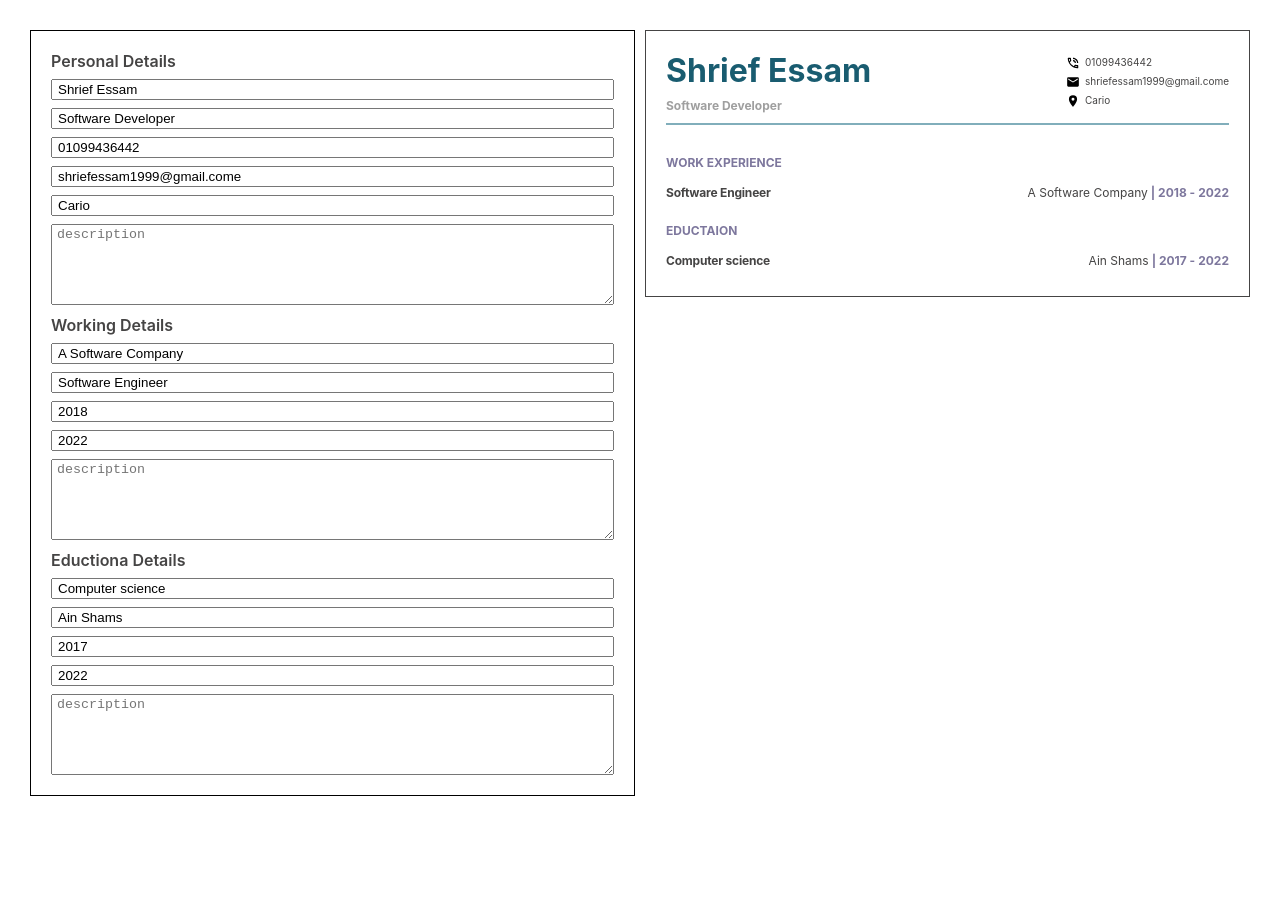
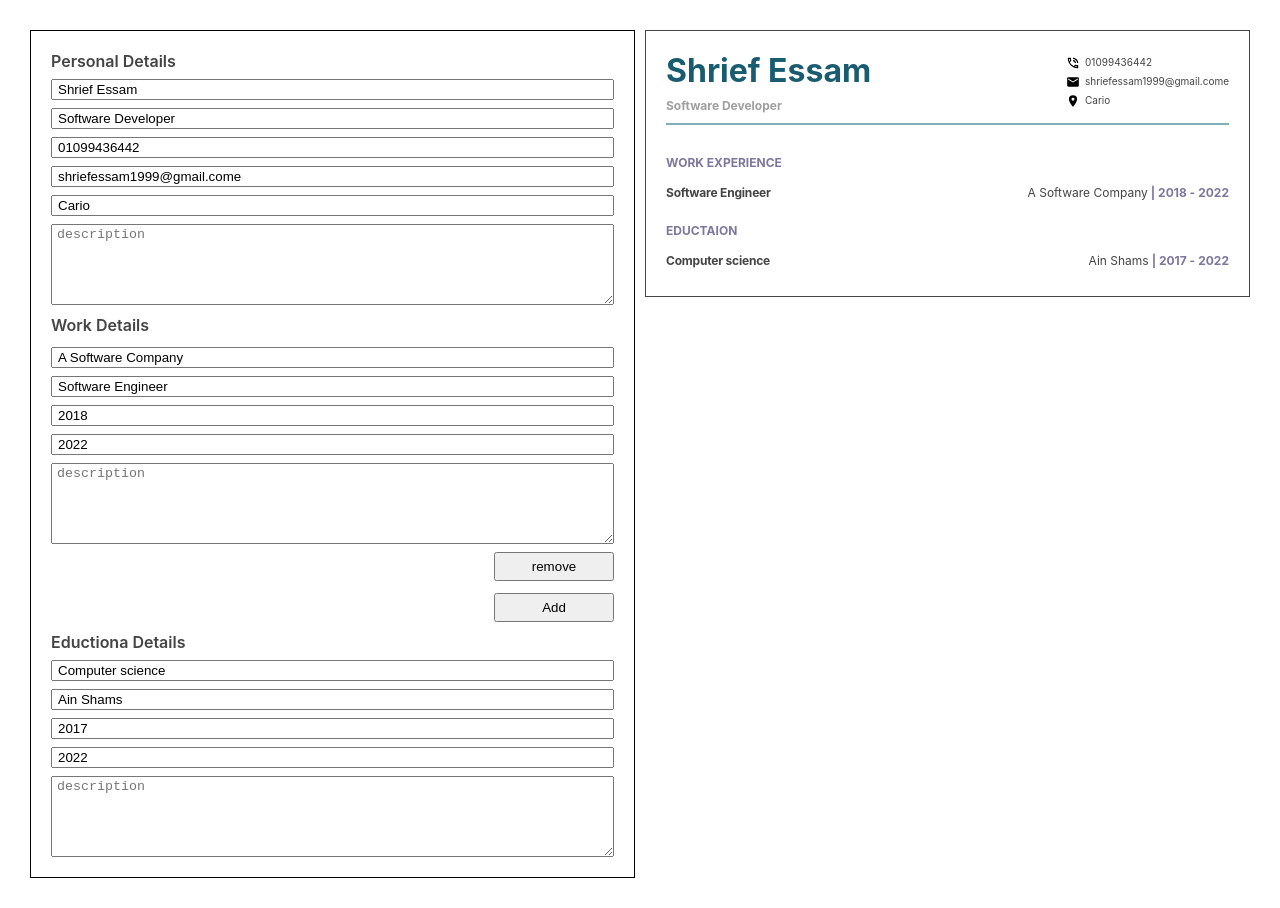
Before and after one commit to Shrief88/CvCreator, a React (Vite) app: page / in a window 1280 px wide. Before the commit the page ends 826 px from the top, so only its background shows below. Built offline with nearby package versions, Linux system fonts and the light colour scheme.

Commit message:
allow to add more than one work experience

```diff
--- a/src/App.jsx
+++ b/src/App.jsx
@@ -2,7 +2,7 @@ import React, { Component } from "react";
 import './App.css'
 import PersonalForm from './components/PersonalForm'
 import OutputForm from "./components/OutputForm";
-import WorkingForm from "./components/WorkingForm";
+import WorkForm from "./components/WorkForm";
 import EductionaForm from "./components/EductionForm";
 
 
@@ -20,13 +20,14 @@ class App extends Component{
       description:""
     },
 
-    workingData : {
+    workData : [{
+      id:1,
       company:"A Software Company",
       position:"Software Engineer",
       startDate:"2018",
       endDate:"2022",
       description:""
-    },
+    }],
 
     educationData : {
       degree:"Computer science",
@@ -38,12 +39,14 @@ class App extends Component{
   };
 
   this.updatePersonalData = this.updatePersonalData.bind(this)
-  this.updateWorkingData = this.updateWorkingData.bind(this)
+  this.updateworkData = this.updateworkData.bind(this)
+  this.addworkData = this.addworkData.bind(this)
   this.updateEductionaData = this.updateEductionaData.bind(this)
+  this.removeWorkData = this.removeWorkData.bind(this)
 
   }
 
-  updatePersonalData (event){
+  updatePersonalData(event){
     const name = event.target.name;
     const value = event.target.value;
     this.setState(prevState=>({
@@ -54,15 +57,29 @@ class App extends Component{
     }));
   }
 
-  updateWorkingData(event){
+  addworkData(){
+    const newObject = {name:"",job:"",phone:"",email:"",state:"",description:"",id:this.state.workData.length+1};
+    this.setState(prevState=>({
+      workData : [...prevState.workData,newObject]
+    }))
+  }
+
+  removeWorkData(event){
+    const id = event.target.parentElement.id;
+    this.setState(prevState=>({
+      workData:prevState.workData.filter(item=>item.id != id)
+    }))
+  }
+
+  updateworkData(event){
     const name = event.target.name;
     const value = event.target.value;
+    const id = event.target.parentElement.id;
     this.setState(prevState=>({
-      workingData:{
-        ...prevState.workingData,
-        [name]: value,
-      }
-    }));
+      workData: prevState.workData.map(item=>{
+        return item.id == id ? {...item,[name]:value} : item;
+      })
+    }))
   }
 
   updateEductionaData(event){
@@ -82,11 +99,18 @@ class App extends Component{
       <div className="App">
         <div className='form-input'>
           <PersonalForm handleInput={this.updatePersonalData} formData={this.state.personalData}/>
-          <WorkingForm handleInput={this.updateWorkingData} formData={this.state.workingData}/>
+
+          <WorkForm
+            deleteItem={this.removeWorkData}
+            handleInput={this.updateworkData}
+            formData={this.state.workData}
+            addItem={this.addworkData}
+          />
+
           <EductionaForm handleInput={this.updateEductionaData} formData={this.state.educationData}/>
         </div>
         <div>
-          <OutputForm personalData={this.state.personalData} workingData={this.state.workingData}
+          <OutputForm personalData={this.state.personalData} workData={this.state.workData}
           educationData={this.state.educationData}/>
         </div>
 
--- a/src/components/EductionForm.jsx
+++ b/src/components/EductionForm.jsx
@@ -7,7 +7,7 @@ class EductionaForm extends Component{
     render() {
         const formData = this.props.formData;
         return (
-          <form>
+          <div className="section-form">
             <p className="section-input">Eductiona Details</p>
             <input placeholder="degree" type="text" name="degree" onChange={this.props.handleInput}
             value={formData.degree}/>
@@ -18,7 +18,7 @@ class EductionaForm extends Component{
             <input type="text" placeholder="end date" name="endDate" onChange={this.props.handleInput}
             value={formData.endDate}/>
             <textarea placeholder="description" name="description" cols="10" rows="5" onChange={this.props.handleInput} value={formData.description} />
-          </form>
+          </div>
         );
     }
 }
--- a/src/components/Form.css
+++ b/src/components/Form.css
@@ -1,14 +1,3 @@
-form{
-    display: flex;
-    flex-direction: column;
-    gap: 8px;
-}
-
-.buttons{
-    display: flex;
-    gap: 10px;
-    justify-content: end;
-}
 
 input,textarea{
     padding-left: 5px;
@@ -18,3 +7,21 @@ input,textarea{
     font-size: 16px;
     font-weight: 600;
 }
+
+.section-form{
+    display: flex;
+    flex-direction: column;
+    gap: 8px;
+}
+
+button{
+    padding: 5px 20px;
+    width: 120px;
+    margin-left: auto;
+}
+
+.work-input{
+    display: flex;
+    flex-direction: column;
+    gap: 12px;
+}
--- a/src/components/OutputForm.jsx
+++ b/src/components/OutputForm.jsx
@@ -1,58 +1,41 @@
 import React, { Component } from "react";
 import './OutputForm.css'
+import OutputPersonal from "./OutputPersonal";
 
 
 class OutputForm extends Component{
+
     render(){
         const personalData = this.props.personalData;
-        const workingData = this.props.workingData;
+        const workData = this.props.workData;
         const educationData = this.props.educationData;
+
+        const workOutput = workData.map(item=>
+            <div key={item.id}>
+                <div className="section-info">
+                <p className="work-position">{item.position}</p>
+                <div>
+                    <p>{item.company}</p>
+                    {item.startDate && <p className="date">| {item.startDate} -</p>}
+                    {item.endDate && <p className="date">{item.endDate}</p>}
+                </div>
+                </div>
+                <p className="description">{item.description}</p>
+            </div>
+        )
+
+
         return(
             <div className="output">
-                <div className="personal-info">
-                    <div>
-                        <p className="name">{personalData.name}</p>
-                        <p className="job">{personalData.job}</p>
-                    </div>
-                    <div className="contact">
-                        {personalData.phone &&
-                        <div>
-                            <img src="../src/assets/phone.svg"/>
-                            <p>{personalData.phone}</p>
-                        </div>}
-
-                        {personalData.email &&
-                        <div>
-                            <img src="../src/assets/email.svg"/>
-                            <p>{personalData.email}</p>
-                        </div>}
-
-                        {personalData.state &&
-                        <div>
-                            <img src="../src/assets/map-marker.svg"/>
-                            <p>{personalData.state}</p>
-                        </div>}
-                    </div>
+                <OutputPersonal personalData={personalData}/>
+                <p className="description">{personalData.description}</p>
+                <div>
+                    {workData.length >0 &&<p className="section-title">WORK EXPERIENCE</p>}
+                    {workOutput}
                 </div>
 
-                <p className="description">{personalData.description}</p>
 
                 <div>
-                    <p className="section-title">WORK EXPERIENCE</p>
-                    <div className="section-info">
-
-                        <p className="work-position">{workingData.position}</p>
-                        <div>
-                           <p>{workingData.company}</p>
-                           {workingData.startDate && <p className="date">| {workingData.startDate} -</p>}
-                           {workingData.endDate && <p className="date">{workingData.endDate}</p>}
-                        </div>
-
-                    </div>
-                    <p className="description">{workingData.description}</p>
-                </div>
-
-                <div className="work">
                     <p className="section-title">EDUCTAION</p>
                     <div className="section-info">
                         <p className="degree">{educationData.degree}</p>
--- /dev/null
+++ b/src/components/OutputPersonal.jsx
@@ -0,0 +1,39 @@
+import React, {Component} from "react";
+import './OutputForm.css'
+
+class OutputPersonal extends Component{
+
+    render(){
+        const personalData = this.props.personalData;
+        return(
+            <div className="personal-info">
+                <div>
+                    <p className="name">{personalData.name}</p>
+                    <p className="job">{personalData.job}</p>
+                </div>
+                <div className="contact">
+                    {personalData.phone &&
+                    <div>
+                        <img src="../src/assets/phone.svg"/>
+                        <p>{personalData.phone}</p>
+                    </div>}
+
+                    {personalData.email &&
+                    <div>
+                        <img src="../src/assets/email.svg"/>
+                        <p>{personalData.email}</p>
+                    </div>}
+
+                    {personalData.state &&
+                    <div>
+                        <img src="../src/assets/map-marker.svg"/>
+                        <p>{personalData.state}</p>
+                    </div>}
+                </div>
+            </div>
+        )
+
+    }
+}
+
+export default OutputPersonal;
--- a/src/components/PersonalForm.jsx
+++ b/src/components/PersonalForm.jsx
@@ -6,7 +6,7 @@ class PersonalForm extends Component{
     render() {
         const formData = this.props.formData;
         return (
-          <form>
+          <div className="section-form">
             <p className="section-input">Personal Details</p>
             <input placeholder="name" type="text" name="name" onChange={this.props.handleInput} value={formData.name}/>
             <input placeholder="job" type="text" name="job" onChange={this.props.handleInput} value={formData.job} />
@@ -18,7 +18,7 @@ class PersonalForm extends Component{
             value={formData.state}/>
             <textarea placeholder="description" name="description" cols="10" rows="5" onChange={this.props.handleInput}
             value={formData.description} />
-          </form>
+          </div>
         );
     }
 }
--- /dev/null
+++ b/src/components/WorkForm.jsx
@@ -0,0 +1,34 @@
+import React, { Component } from "react";
+import './Form.css'
+
+class WorkForm extends Component{
+
+    render() {
+      const formData = this.props.formData;
+      const forms = formData.map(formData=>
+        <div className="section-form" id={formData.id} key={formData.id}>
+            <input placeholder="company" type="text" name="company" onChange={this.props.handleInput}
+            value={formData.company}/>
+            <input placeholder="position" type="text" name="position" onChange={this.props.handleInput}
+            value={formData.position} />
+            <input placeholder="start date" type="text"name="startDate" onChange={this.props.handleInput}
+            value={formData.startDate}/>
+            <input placeholder="end date" type="text" name="endDate" onChange={this.props.handleInput}
+            value={formData.endDate}/>
+            <textarea placeholder="description" name="description" cols="10" rows="5" onChange={this.props.handleInput}
+            value={formData.description} />
+            <button onClick={this.props.deleteItem}>remove</button>
+        </div>
+      )
+
+        return (
+          <div className="work-input">
+            <p className="section-input">Work Details</p>
+            {forms}
+            <button onClick={this.props.addItem}>Add</button>
+          </div>
+        );
+    }
+}
+
+export default WorkForm;
--- a/src/components/WorkingForm.jsx
+++ /dev/null
@@ -1,26 +0,0 @@
-import React, { Component } from "react";
-import './Form.css'
-
-class WorkingForm extends Component{
-
-    render() {
-      const formData = this.props.formData;
-        return (
-          <form>
-            <p className="section-input">Working Details</p>
-            <input placeholder="company" type="text" name="company" onChange={this.props.handleInput}
-            value={formData.company}/>
-            <input placeholder="position" type="text" name="position" onChange={this.props.handleInput}
-            value={formData.position} />
-            <input placeholder="start date" type="text"name="startDate" onChange={this.props.handleInput}
-            value={formData.startDate}/>
-            <input placeholder="end date" type="text" name="endDate" onChange={this.props.handleInput}
-            value={formData.endDate}/>
-            <textarea placeholder="description" name="description" cols="10" rows="5" onChange={this.props.handleInput}
-            value={formData.description} />
-          </form>
-        );
-    }
-}
-
-export default WorkingForm;
```
